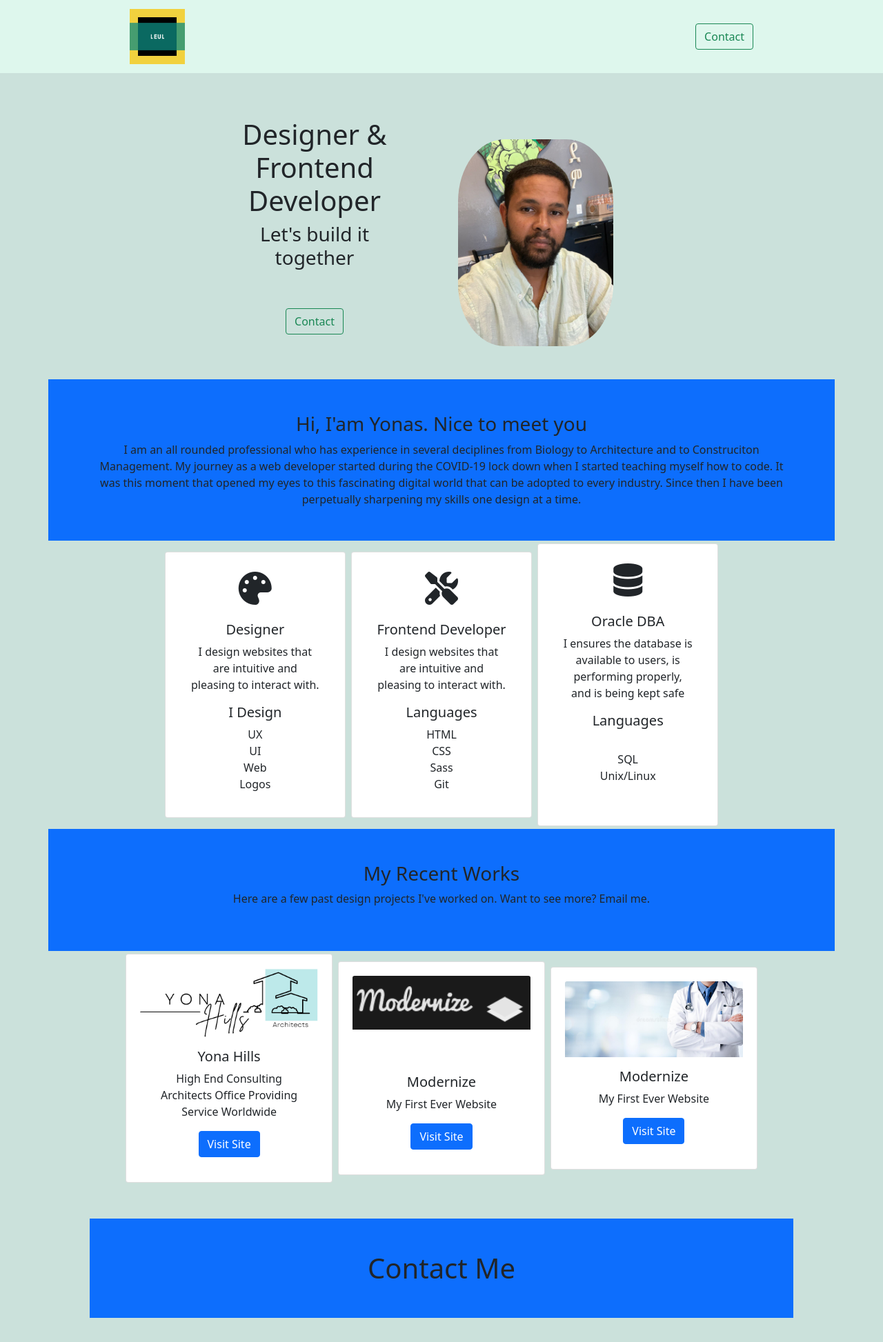
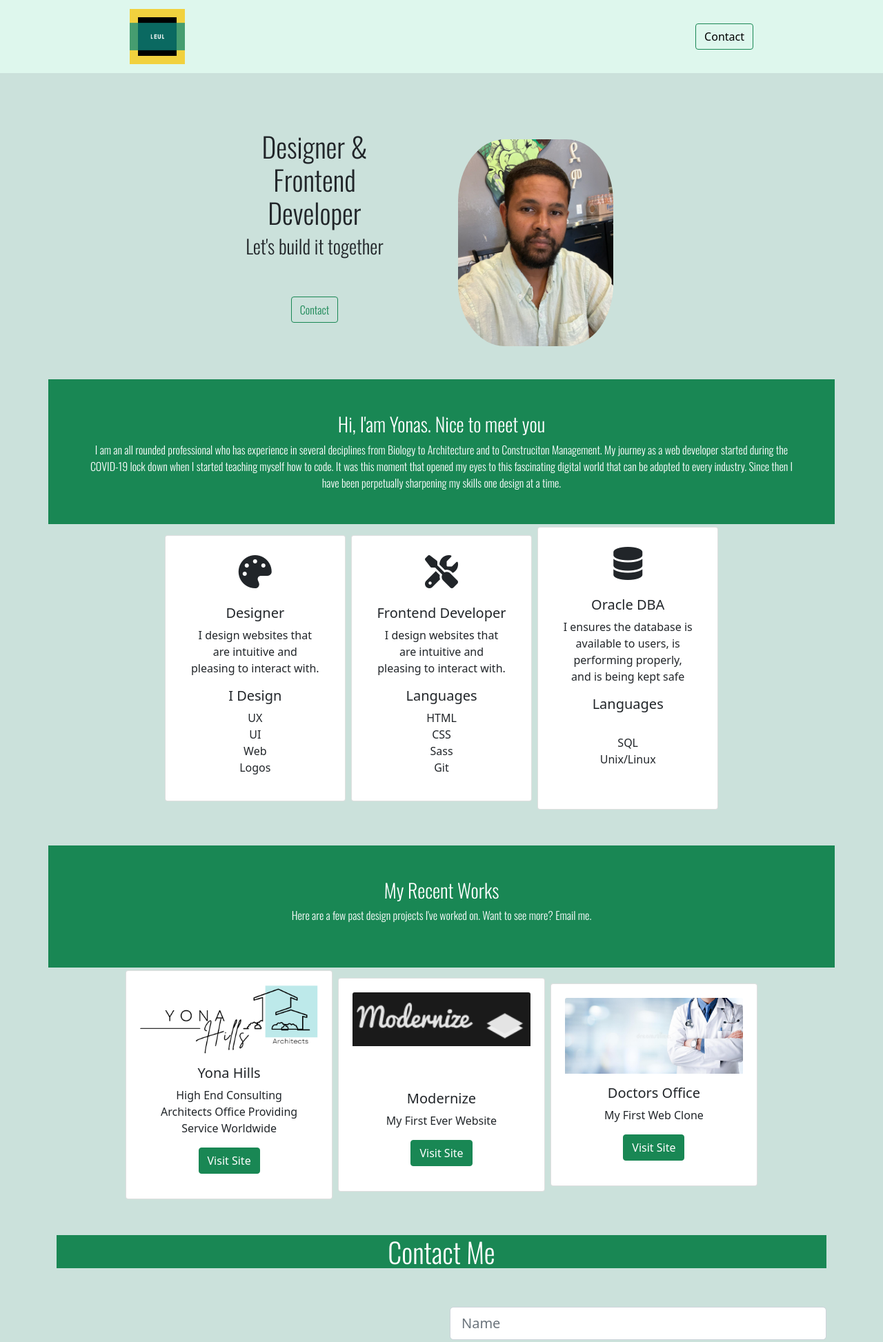
Before and after one commit to LeulYonas/mfw-Final-Project, a plain HTML site: page index.html in a window 1280 px wide. Shown: the top 1946 px of the page at 69% size. Drawn offline with nearby package versions, Linux system fonts and the light colour scheme; a script that the page names is missing; a web font is replaced by a local one.

Commit message:
version2

```diff
--- a/css/style.css
+++ b/css/style.css
@@ -42,6 +42,19 @@ body {
   padding: 20px;
 }
 
+.bg-primairy {
+  color : white;
+}
+
+.title {
+  font-family: 'Cairo Play', cursive;
+  font-family: 'Oswald', sans-serif;
+  color: white;
+}
+
+.text-white p {
+  font-family: 'Bebas Neue', cursive;
+}
 
 @media screen and (max-width: 992px) {
   .column {
--- a/index.html
+++ b/index.html
@@ -14,6 +14,12 @@
   <script src="https://kit.fontawesome.com/f8a178cdd6.js" crossorigin="anonymous"></script>
   <script src="myscripts.js"></script>
 
+ <!-- Google Font 2 -->
+  <link rel="preconnect" href="https://fonts.googleapis.com">
+<link rel="preconnect" href="https://fonts.gstatic.com" crossorigin>
+<link href="https://fonts.googleapis.com/css2?family=Cairo+Play&family=Oswald:wght@300;700&display=swap" rel="stylesheet">
+
+
   <link rel="stylesheet" type="text/css" href="./css/style.css" />
   <title>Yona's Portfolio</title>
 </head>
@@ -26,9 +32,8 @@
     <nav class="navbar">
       <div class="container-fluid">
         <a class="navbar-brand" href="#">
-          <img class="mx-5" src="./images/Logo-LEUL.jpg" style="width: 80px;" alt="Yona Architects Logo"></a>
-        <button class="btn btn-outline-success mx-5" type="submit">
-          Contact
+          <img class="mx-5" src="./images/Logo-LEUL.jpg" style="width: 80px;" alt="Leul Logo"></a>
+        <button class="btn btn-outline-success mx-5" type="submit"><a href="#contact" style="text-decoration: none; color: black;"> Contact</a>
         </button>
         </form>
       </div>
@@ -37,12 +42,13 @@
 
   <!-- Front Page -->
   <section>
-    <div class="container" style="width: 50vw;">
+
+    <div class="container title" style="width: 50vw;">
       <div class="row mt-5">
         <div class="col" style="text-align:center; align-items: center;">
-          <h1>Designer & Frontend Developer</h1>
-          <h3>Let's build it together</h3>
-          <button class="btn btn-outline-success mx-5 m-5" type="submit" href="">
+          <h1 class="text-dark">Designer & Frontend Developer</h1>
+          <h3 class="text-dark">Let's build it together</h3>
+          <button class="btn btn-outline-success mx-5 m-5" type="submit">
             Contact
           </button>
         </div>
@@ -54,19 +60,34 @@
   </section>
 
   <!-- Profile -->
-  <div class="container bg-primary ">
+  <div class="container bg-success text-white title">
     <div class="intro p-5">
       <h3>Hi, I'am Yonas. Nice to meet you</h3>
-      <p3>I am an all rounded professional who has experience in several deciplines from Biology to Architecture and to
+      <p1>I am an all rounded professional who has experience in several deciplines from Biology to Architecture and to
         Construciton Management.
         My journey as a web developer started during the COVID-19 lock down when I started teaching myself how to code.
         It was this moment that opened my eyes to this fascinating digital world that can be adopted to every industry.
-        Since then I have been perpetually sharpening my skills one design at a time.</p3>
+        Since then I have been perpetually sharpening my skills one design at a time.</p1>
     </div>
   </div>
 
   <!-- Services -->
   <section>
+
+    <div class="container">
+      <div class="row">
+          <div class="col-lg-4 d-flex align-items-stretch">
+              <!--CARD HERE-->
+          </div>
+          <div class="col-lg-4 d-flex align-items-stretch">
+              <!--CARD HERE-->
+          </div>
+          <div class="col-lg-4 d-flex align-items-stretch">
+              <!--CARD HERE-->
+          </div>
+      </div>
+  </div>
+
     <div class="container">
       <div class="row">
         <div class="column card m-1">
@@ -106,8 +127,8 @@
 
   <!-- Projects -->
 
-  <section>
-    <div class="container col p-5 bg-primary">
+  <section class="cm my-5">
+    <div class="container col p-5 bg-success title ">
       <div class="row">
         <h3>My Recent Works</h3>
         <p>Here are a few past design projects I've worked on. Want to see more? Email me.</p>
@@ -115,12 +136,12 @@
     </div>
 
     <div class="row">
-      <div class="column card m-1">
+      <div class="column card m-1" >
         <img src="./images/Yona hill 2.png" class="card-img-top thumb" alt="...">
         <div class="card-body">
           <h5 class="card-title">Yona Hills</h5>
           <p class="card-text">High End Consulting Architects Office Providing Service Worldwide</p>
-          <a href="https://leulyonas.github.io/Final-Project/" class="btn btn-primary">Visit Site</a>
+          <a href="https://leulyonas.github.io/Final-Project/" class="btn btn-success">Visit Site</a>
         </div>
       </div>
 
@@ -130,16 +151,18 @@
         <div class="card-body">
           <h5 class="card-title">Modernize</h5>
           <p class="card-text">My First Ever Website</p>
-          <a href="https://leulyonas.github.io/FirstEverClone-David/" class="btn btn-primary">Visit Site</a>
+          <a href="https://leulyonas.github.io/FirstEverClone-David/" class="btn btn-success">Visit Site</a>
+          <br>
         </div>
       </div>
 
       <div class="column card m-1">
         <img src="./images/doctor-man-stethoscope-hospital-84232406.jpg" class="card-img-top thumb" alt="...">
         <div class="card-body">
-          <h5 class="card-title">Modernize</h5>
-          <p class="card-text">My First Ever Website</p>
-          <a href="..." class="btn btn-primary">Visit Site</a>
+          <h5 class="card-title">Doctors Office</h5>
+          <p class="card-text">My First Web Clone</p>
+          <a href="..." class="btn btn-success">Visit Site</a>
+          <br>
         </div>
       </div>
     </div>
@@ -148,9 +171,9 @@
   <!-- Contact Form -->
 
   <section id="contact">
-    <div class="container mt-3 contactContent">
-      <h1 class="text-center m-5 bg-primary p-5">Contact Me</h1>
-      <div class="row ">
+    <div class="container">
+      <h1 class="text-center bg-success text-white  title"><a name="contact">Contact Me</a></h1>
+      <div class="row pt-5">
         <div class="col-lg-6" style="align-items:center">
           <a href="#"><i class="fa-regular fa-envelope fa-3x m-2"></i></a>
           <p>gebremichaelyonas@gmail.com</p>
```
